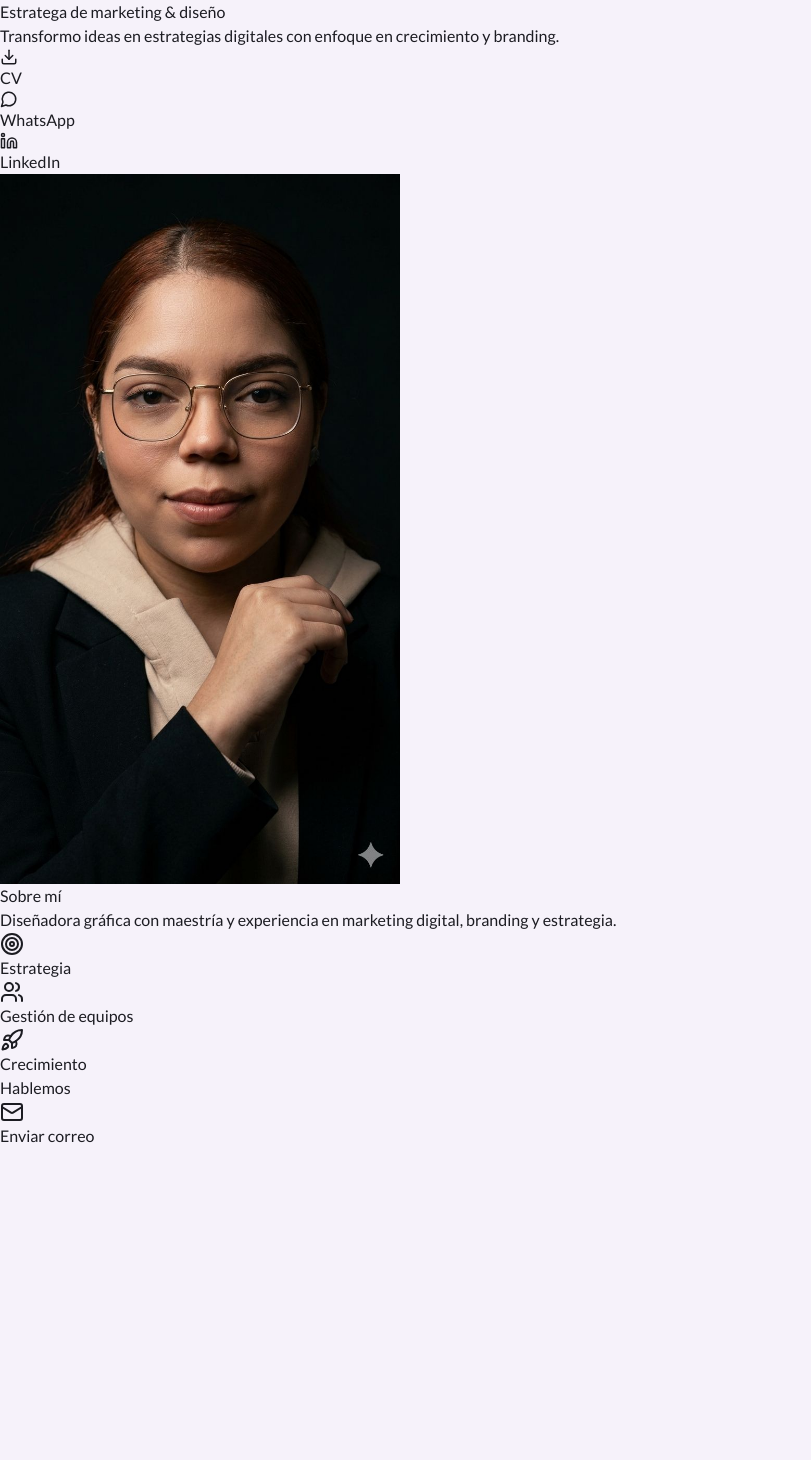
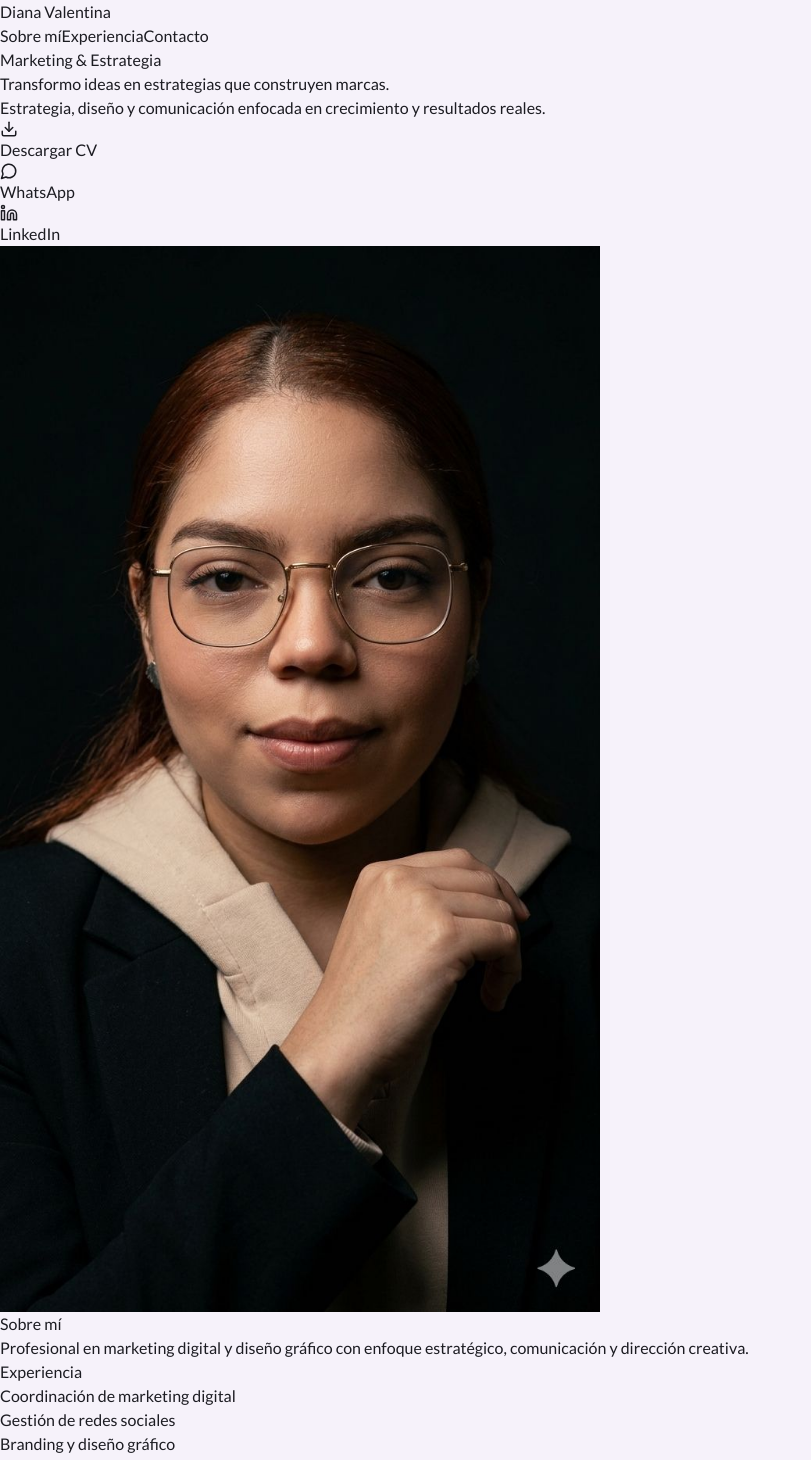
Before and after one commit to valortiz0605/portafoliodiana, a Next.js app: page / in a window 1280 px wide. Shown: the top 1460 px of the page, without its empty margins (0-811 px from the left). Before the commit the page ends 1148 px from the top, so only its background shows below. Built offline with nearby package versions, Linux system fonts and the light colour scheme.

Commit message:
Refactor page layout and update styles

```diff
--- a/app/page.tsx
+++ b/app/page.tsx
@@ -1,112 +1,130 @@
-'use client';
+"use client";
 
-import { motion } from 'framer-motion';
-import Image from 'next/image';
-import {
-  Download, Linkedin, MessageCircle, Mail,
-  CheckCircle2, Rocket, Users, Target
-} from 'lucide-react';
-
-const fadeIn = {
-  initial: { opacity: 0, y: 20 },
-  whileInView: { opacity: 1, y: 0 },
-  viewport: { once: true },
-};
+import Image from "next/image";
+import { Download, Linkedin, MessageCircle } from "lucide-react";
 
 export default function Page() {
   return (
-    <main className="bg-[#0B0F19] text-white min-h-screen">
+    <main className="bg-[var(--bg)] text-[var(--text)]">
+
+      {/* NAV */}
+      <nav className="max-w-6xl mx-auto flex justify-between items-center px-6 py-6">
+        <h1 className="font-[Poppins] font-bold text-[var(--primary)]">
+          Diana Valentina
+        </h1>
+
+        <div className="hidden md:flex gap-8 text-sm text-[var(--muted)]">
+          <a href="#about">Sobre mí</a>
+          <a href="#experience">Experiencia</a>
+          <a href="#contact">Contacto</a>
+        </div>
+      </nav>
 
       {/* HERO */}
-      <section className="max-w-6xl mx-auto px-6 py-20 grid md:grid-cols-2 gap-10 items-center">
+      <section className="max-w-6xl mx-auto grid md:grid-cols-2 gap-14 px-6 py-24 items-center">
 
-        <motion.div {...fadeIn}>
-          <h1 className="text-4xl md:text-6xl font-bold leading-tight">
-            Estratega de marketing & diseño
-          </h1>
-
-          <p className="mt-6 text-gray-300">
-            Transformo ideas en estrategias digitales con enfoque en crecimiento y branding.
+        {/* TEXTO */}
+        <div>
+          <p className="text-[var(--accent)] uppercase tracking-widest text-sm font-semibold">
+            Marketing & Estrategia
           </p>
 
-          <div className="flex gap-3 mt-8 flex-wrap">
+          <h2 className="font-[Poppins] text-4xl md:text-5xl font-bold leading-tight mt-4">
+            Transformo ideas en estrategias que construyen marcas.
+          </h2>
+
+          <p className="mt-5 text-[var(--muted)] leading-relaxed">
+            Estrategia, diseño y comunicación enfocada en crecimiento y resultados reales.
+          </p>
+
+          {/* BOTONES */}
+          <div className="flex flex-wrap gap-3 mt-8">
 
             <a
               href="/cv-diana-ortiz.pdf"
-              className="bg-purple-500 px-5 py-3 rounded-lg flex items-center gap-2"
+              className="bg-[var(--primary)] text-white px-6 py-3 rounded-xl text-sm flex items-center gap-2"
             >
-              <Download size={18}/> CV
+              <Download size={18} /> Descargar CV
             </a>
 
             <a
               href="https://wa.me/573000000000"
-              className="border px-5 py-3 rounded-lg flex items-center gap-2"
+              className="bg-[var(--accent)] text-[var(--primary)] px-6 py-3 rounded-xl text-sm font-semibold flex items-center gap-2"
             >
-              <MessageCircle size={18}/> WhatsApp
+              <MessageCircle size={18} /> WhatsApp
             </a>
 
             <a
               href="https://linkedin.com"
-              target="_blank"
-              className="border px-5 py-3 rounded-lg flex items-center gap-2"
+              className="border border-[var(--border)] px-6 py-3 rounded-xl text-sm flex items-center gap-2"
             >
-              <Linkedin size={18}/> LinkedIn
+              <Linkedin size={18} /> LinkedIn
             </a>
+
           </div>
-        </motion.div>
+        </div>
 
-        {/* FOTO */}
-        <motion.div {...fadeIn} className="flex justify-center">
-          <Image
-            src="/foto-perfil.jpg"
-            alt="Perfil"
-            width={400}
-            height={400}
-            className="rounded-2xl object-cover"
-          />
-        </motion.div>
+        {/* FOTO PERFECTA (NO ESTIRADA) */}
+        <div className="flex justify-center">
+          <div className="w-[340px] h-[420px] rounded-2xl overflow-hidden border border-[var(--border)] shadow-md bg-white">
+            <Image
+              src="/foto-perfil.jpg"
+              alt="Diana Valentina"
+              width={600}
+              height={800}
+              className="w-full h-full object-cover object-center"
+              priority
+            />
+          </div>
+        </div>
 
       </section>
 
       {/* ABOUT */}
-      <section className="max-w-5xl mx-auto px-6 py-20">
-        <h2 className="text-3xl font-bold mb-6">Sobre mí</h2>
+      <section id="about" className="max-w-5xl mx-auto px-6 py-20">
+        <h3 className="font-[Poppins] text-2xl font-bold text-[var(--primary)] mb-6">
+          Sobre mí
+        </h3>
 
-        <p className="text-gray-300">
-          Diseñadora gráfica con maestría y experiencia en marketing digital, branding y estrategia.
+        <p className="text-[var(--muted)] leading-relaxed text-lg">
+          Profesional en marketing digital y diseño gráfico con enfoque estratégico,
+          comunicación y dirección creativa.
         </p>
+      </section>
 
-        <div className="grid md:grid-cols-3 gap-6 mt-10">
+      {/* EXPERIENCE */}
+      <section id="experience" className="max-w-5xl mx-auto px-6 py-10">
+        <h3 className="font-[Poppins] text-2xl font-bold text-[var(--primary)] mb-6">
+          Experiencia
+        </h3>
 
-          <div className="bg-white/5 p-6 rounded-xl">
-            <Target className="mb-3"/>
-            Estrategia
+        <div className="grid gap-3 text-[var(--muted)]">
+          <div className="p-4 bg-white border border-[var(--border)] rounded-xl">
+            Coordinación de marketing digital
           </div>
-
-          <div className="bg-white/5 p-6 rounded-xl">
-            <Users className="mb-3"/>
-            Gestión de equipos
+          <div className="p-4 bg-white border border-[var(--border)] rounded-xl">
+            Gestión de redes sociales
           </div>
-
-          <div className="bg-white/5 p-6 rounded-xl">
-            <Rocket className="mb-3"/>
-            Crecimiento
+          <div className="p-4 bg-white border border-[var(--border)] rounded-xl">
+            Branding y diseño gráfico
           </div>
-
         </div>
       </section>
 
-      {/* CONTACTO */}
+      {/* CONTACT */}
       <section className="text-center py-20">
-        <h2 className="text-3xl font-bold">Hablemos</h2>
+        <h3 className="font-[Poppins] text-2xl font-bold text-[var(--primary)]">
+          Contacto
+        </h3>
+        <p className="text-[var(--muted)] mt-2">
+          Disponible para nuevas oportunidades
+        </p>
+      </section>
 
-        <a
-          href="mailto:tu-correo@correo.com"
-          className="mt-6 inline-flex items-center gap-2 text-purple-400"
-        >
-          <Mail /> Enviar correo
-        </a>
-      </section>
+      {/* FOOTER */}
+      <footer className="text-center py-10 text-sm text-[var(--muted)]">
+        © {new Date().getFullYear()} Diana Valentina Ortiz Ossa
+      </footer>
 
     </main>
   );
```
